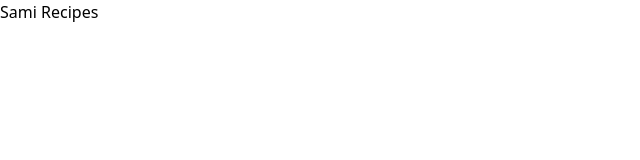
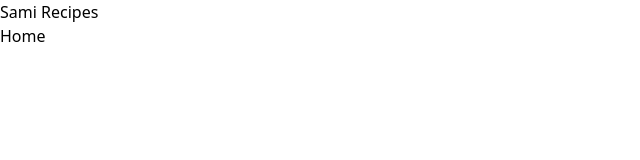
Before and after one commit to oti-favour/samirecipe, a website: page src/index.html in a window 1280 px wide. Shown: the full height of the page, 0-640 px from the left. Drawn offline with nearby package versions, Linux system fonts and the light colour scheme; files that its build step writes are made by us from their sources.

```diff
--- a/src/index.html
+++ b/src/index.html
@@ -15,7 +15,9 @@
                 </h1>
             </div>
             <ul>
-
+                <li>
+                    <a href="#"><span>Home</span></a>
+                </li>
             </ul>
         </nav>
        </div>
```
